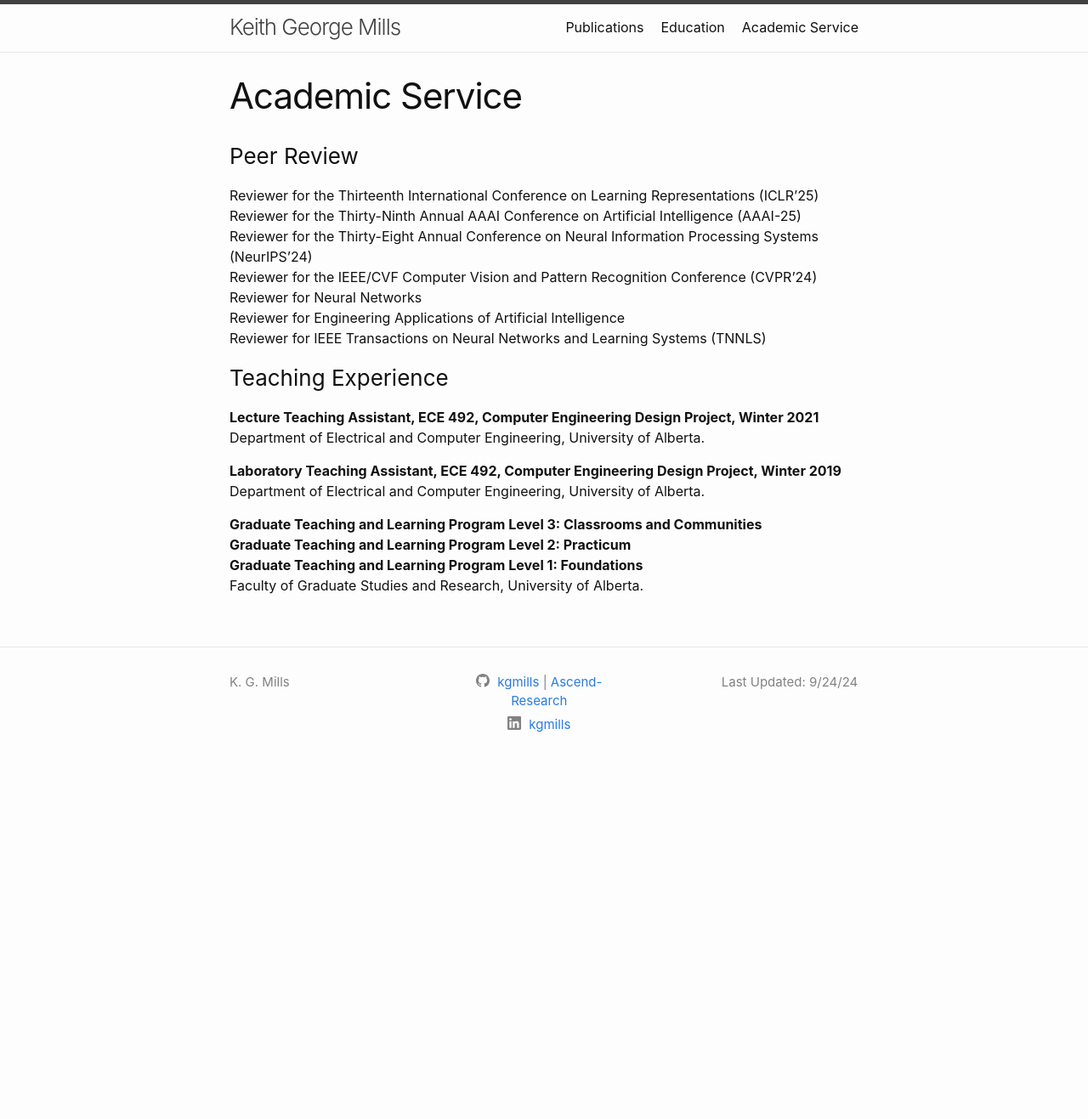
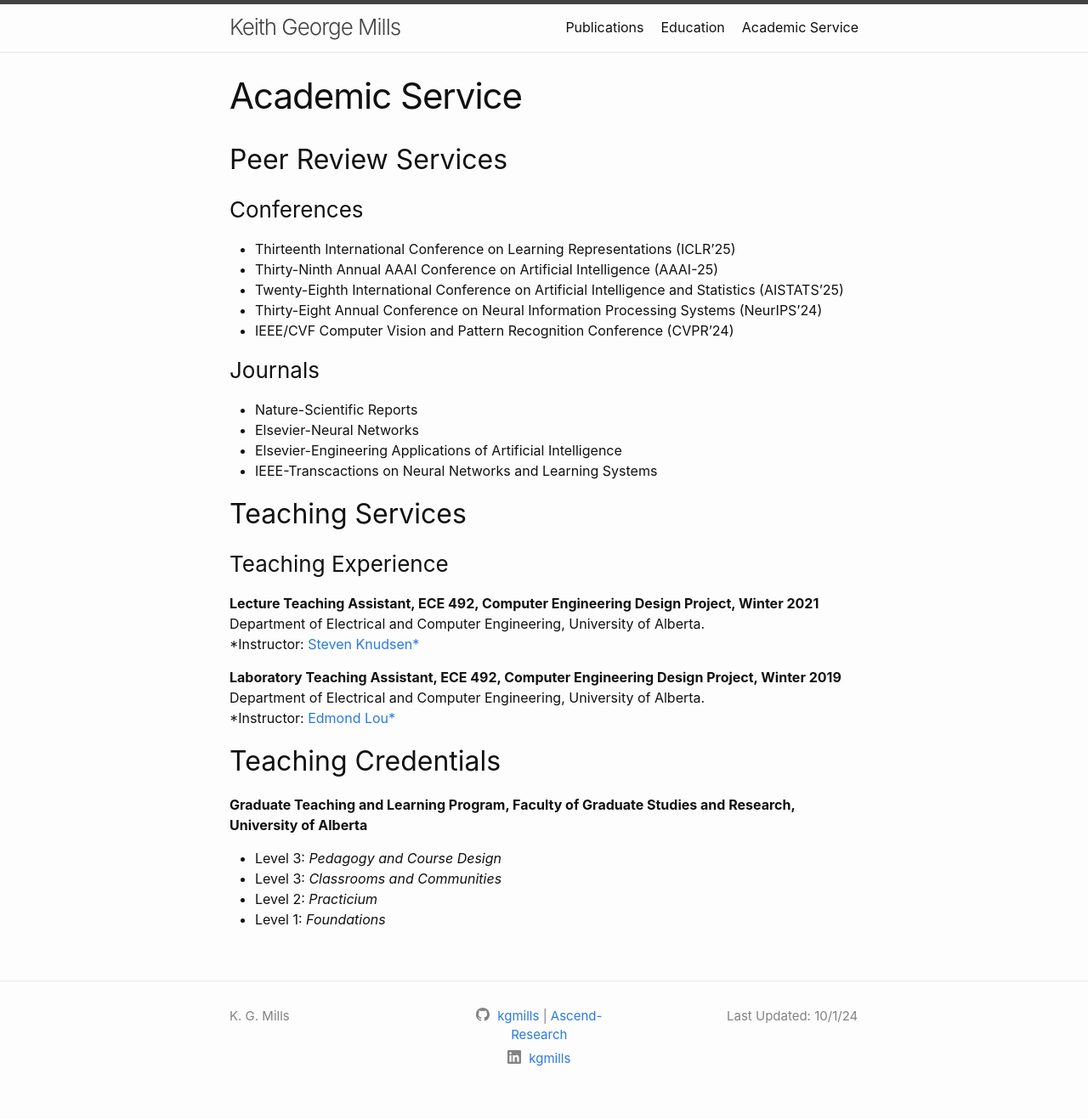
Before and after one commit to kgmills/kgmills.github.io, a Jekyll site: the page built from academic.markdown, in a window 1280 px wide. Shown: the whole page at 85% size. Built offline with Jekyll 4.4.1, drawn with Linux system fonts in a browser that asks for light colours; before the commit the page ends 924 px from its top, so only the background shows below that.

Commit message:
Update academic.markdown

```diff
--- a/academic.markdown
+++ b/academic.markdown
@@ -2,28 +2,38 @@
 layout: page
 title: Academic Service
 permalink: /academic/
-update: "Last Updated: 9/24/24"
+update: "Last Updated: 10/1/24"
 ---
 
-### Peer Review
-Reviewer for the Thirteenth International Conference on Learning Representations (ICLR'25)<br>
-Reviewer for the Thirty-Ninth Annual AAAI Conference on Artificial Intelligence (AAAI-25)<br>
-Reviewer for the Thirty-Eight Annual Conference on Neural Information Processing Systems (NeurIPS'24)<br>
-Reviewer for the IEEE/CVF Computer Vision and Pattern Recognition Conference (CVPR'24)<br>
-Reviewer for Neural Networks<br>
-Reviewer for Engineering Applications of Artificial Intelligence<br>
-Reviewer for IEEE Transactions on Neural Networks and Learning Systems (TNNLS)<br>
+## Peer Review Services
+### Conferences
+
+* Thirteenth International Conference on Learning Representations (ICLR'25)<br>
+* Thirty-Ninth Annual AAAI Conference on Artificial Intelligence (AAAI-25)<br>
+* Twenty-Eighth International Conference on Artificial Intelligence and Statistics (AISTATS'25)<br>
+* Thirty-Eight Annual Conference on Neural Information Processing Systems (NeurIPS'24)<br>
+* IEEE/CVF Computer Vision and Pattern Recognition Conference (CVPR'24)<br>
+
+### Journals
+* Nature-Scientific Reports<br>
+* Elsevier-Neural Networks<br>
+* Elsevier-Engineering Applications of Artificial Intelligence<br>
+* IEEE-Transcactions on Neural Networks and Learning Systems
+
+## Teaching Services
 
 ### Teaching Experience
-
 **Lecture Teaching Assistant, ECE 492, Computer Engineering Design Project, Winter 2021**<br>
 Department of Electrical and Computer Engineering, University of Alberta.<br>
+*Instructor: <a href="https://apps.ualberta.ca/directory/person/knud">Steven Knudsen*</a>
 
 **Laboratory Teaching Assistant, ECE 492, Computer Engineering Design Project, Winter 2019**<br>
 Department of Electrical and Computer Engineering, University of Alberta.<br>
+*Instructor: <a href="https://apps.ualberta.ca/directory/person/elou">Edmond Lou*</a>
 
-
-**Graduate Teaching and Learning Program Level 3: Classrooms and Communities**<br>
-**Graduate Teaching and Learning Program Level 2: Practicum**<br>
-**Graduate Teaching and Learning Program Level 1: Foundations**<br>
-Faculty of Graduate Studies and Research, University of Alberta.
+## Teaching Credentials
+**Graduate Teaching and Learning Program, Faculty of Graduate Studies and Research, University of Alberta**<br>
+* Level 3: *Pedagogy and Course Design*
+* Level 3: *Classrooms and Communities*
+* Level 2: *Practicium*
+* Level 1: *Foundations*
```
